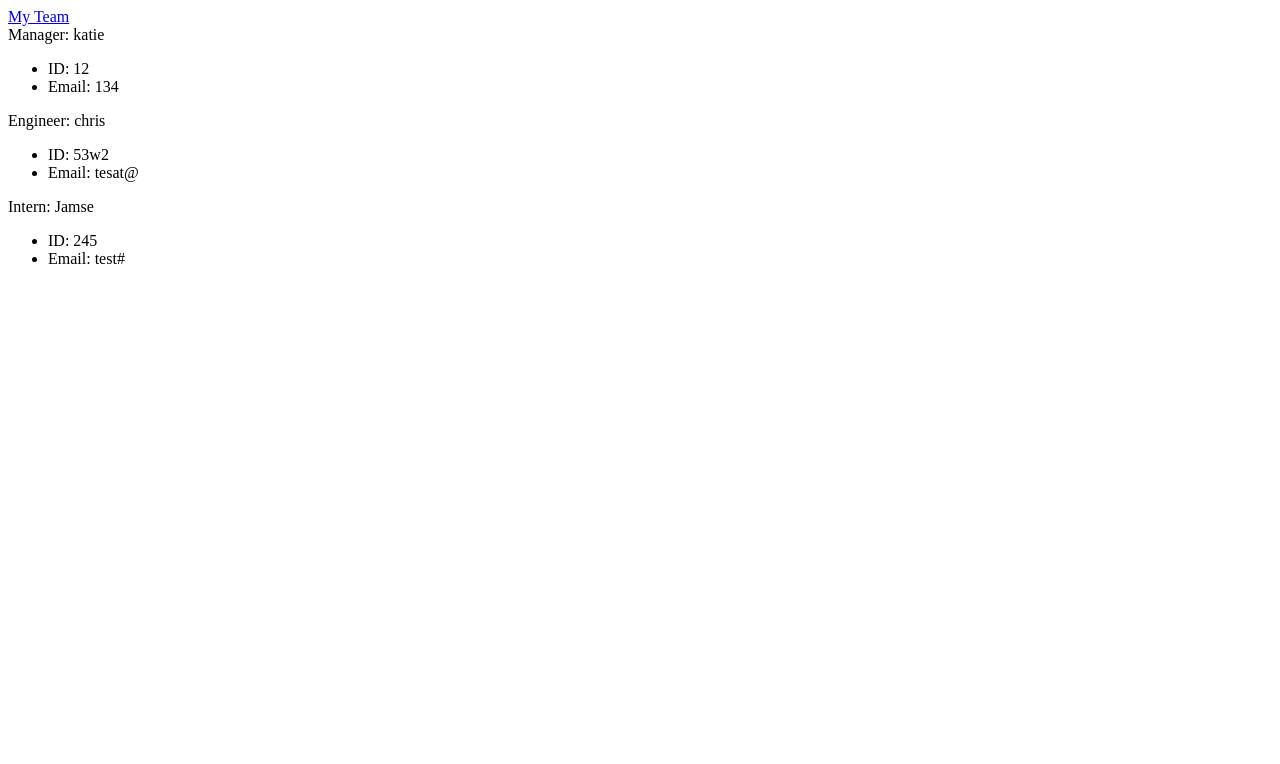
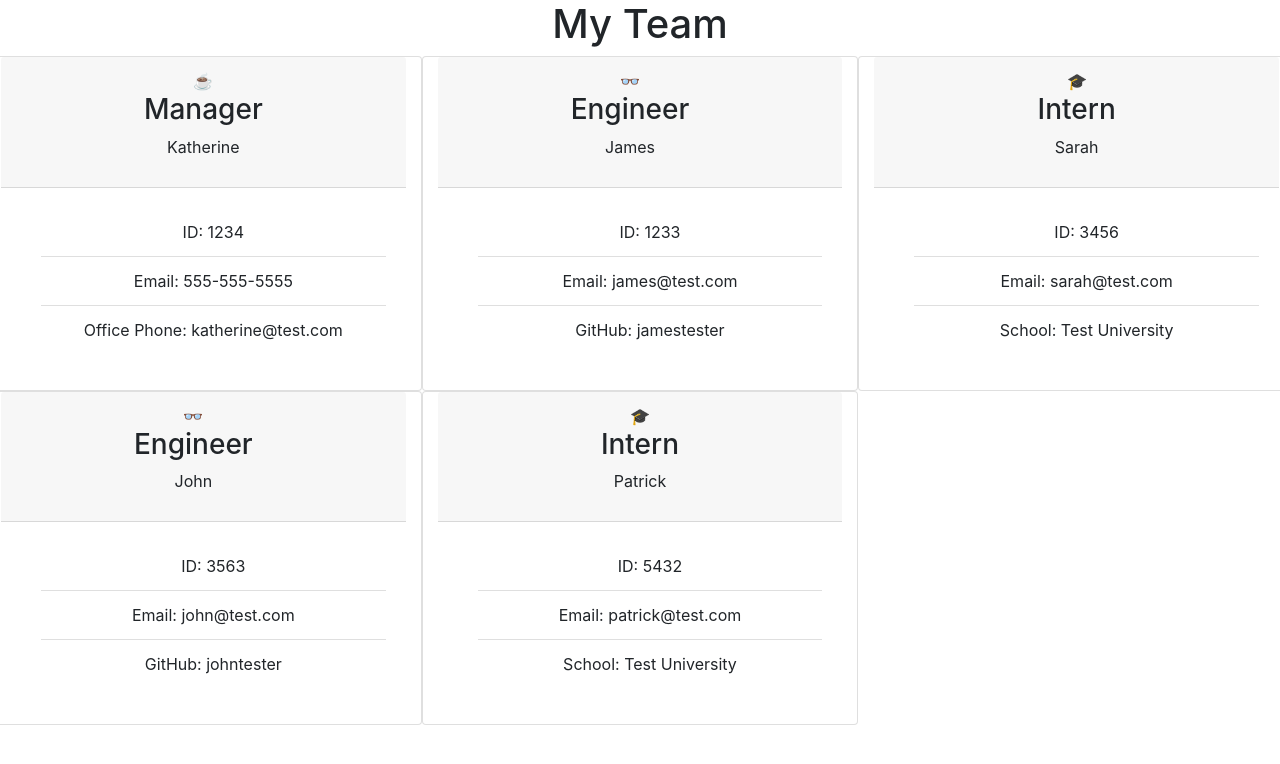
Before and after one commit to khopkins206/team-profile-generator, a website: page index.html in a window 1280 px wide. Drawn offline with nearby package versions, Linux system fonts and the light colour scheme.

Commit message:
test html

```diff
--- a/index.html
+++ b/index.html
@@ -5,54 +5,77 @@
         <meta charset="UTF-8">
         <meta http-equiv="X-UA-Compatible" content="IE=edge">
         <meta name="viewport" content="width=device-width, initial-scale=1.0">
+        <link rel="stylesheet" href="https://stackpath.bootstrapcdn.com/bootstrap/4.3.1/css/bootstrap.min.css" integrity="sha384-ggOyR0iXCbMQv3Xipma34MD+dH/1fQ784/j6cY/iJTQUOhcWr7x9JvoRxT2MZw1T" crossorigin="anonymous">
         <title>My Team</title>
     </head>
     <body>
         <nav>
-            <div class="nav-wrapper">
-            <a href="#" class="brand-logo center">My Team</a>
+            <div class="nav-wrapper text-center">
+            <h1>My Team</h1>
             </div>
         </nav>
         <div class="row">
-        <div class="card text-center">
+        <div class="card text-center col-xs-6 col-md-4">
       <div class="card-header">
-       Manager: katie
+      <span class = "icon">☕</span>
+       <h3>Manager</h3> <p> Katherine </p>
      </div>
-      <div class="card-body">
+      <div class="card-body list-group list-group-flush">
        <ul>
-        <li>ID: 12 </li>
-        <li>Email: 134 </li>
+        <li class="list-group-item">ID: 1234 </li>
+        <li class="list-group-item">Email: 555-555-5555 </li>
+        <li class="list-group-item">Office Phone: katherine@test.com </li>
        </ul>
      </div>
-     <div class="card-footer text-muted">
+    </div><div class="card text-center col-xs-6 col-md-4">
+      <div class="card-header list-group list-group-flush">
+        <span class = "icon">👓</span>
+        <h3>Engineer</h3> <p> James </p>
      </div>
-    </div><div class="card text-center">
-      <div class="card-header">
-       Engineer: chris
-     </div>
-      <div class="card-body">
+      <div class="card-body list-group list-group-flush">
        <ul>
-        <li>ID: 53w2 </li>
-        <li>Email: tesat@ </li>
+        <li class="list-group-item">ID: 1233 </li>
+        <li class="list-group-item">Email: james@test.com </li>
+        <li class="list-group-item">GitHub: jamestester </li>
        </ul>
      </div>
-     <div class="card-footer text-muted">
+    </div><div class="card text-center col-xs-6 col-md-4">
+      <div class="card-header">
+      <span class = "icon">🎓</span>
+       <h3>Intern</h3> <p> Sarah </p>
+     </div>
+      <div class="card-body list-group list-group-flush">
+       <ul>
+        <li class="list-group-item">ID: 3456 </li>
+        <li class="list-group-item">Email: sarah@test.com </li>
+        <li class="list-group-item">School: Test University </li>
+       </ul>
+     </div>
+    </div><div class="card text-center col-xs-6 col-md-4">
+      <div class="card-header list-group list-group-flush">
+        <span class = "icon">👓</span>
+        <h3>Engineer</h3> <p> John </p>
+     </div>
+      <div class="card-body list-group list-group-flush">
+       <ul>
+        <li class="list-group-item">ID: 3563 </li>
+        <li class="list-group-item">Email: john@test.com </li>
+        <li class="list-group-item">GitHub: johntester </li>
+       </ul>
+     </div>
+    </div><div class="card text-center col-xs-6 col-md-4">
+      <div class="card-header">
+      <span class = "icon">🎓</span>
+       <h3>Intern</h3> <p> Patrick </p>
+     </div>
+      <div class="card-body list-group list-group-flush">
+       <ul>
+        <li class="list-group-item">ID: 5432 </li>
+        <li class="list-group-item">Email: patrick@test.com </li>
+        <li class="list-group-item">School: Test University </li>
+       </ul>
      </div>
     </div>
-  <div class="card text-center">
-      <div class="card-header">
-       Intern: Jamse
-     </div>
-      <div class="card-body">
-       <ul>
-        <li>ID: 245 </li>
-        <li>Email: test# </li>
-       </ul>
-     </div>
-     <div class="card-footer text-muted">
-     </div>
-    </div>
-
         </div>
         </div>
     </body>
```
